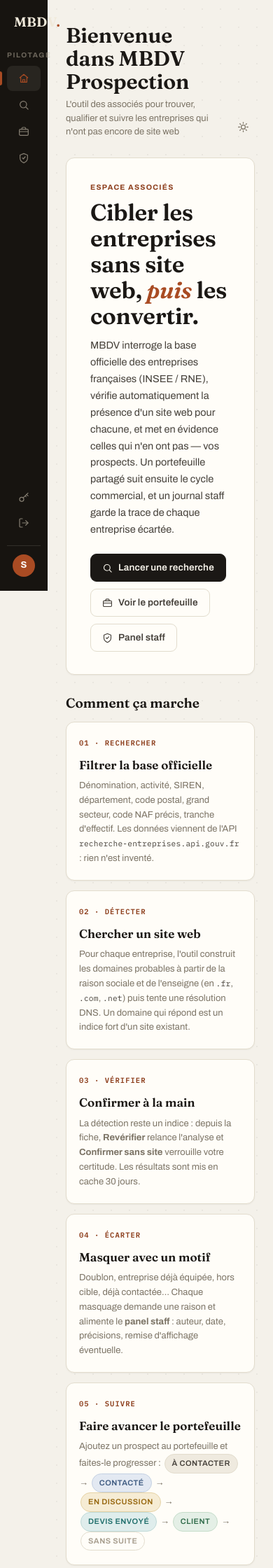
After one commit to DimalaxYT/MBDV, a Flask app: page /accueil in a window 390 px wide. The commit adds this page. Shown: the top 2240 px of the page at 70% size. Run offline with Flask 3, Linux system fonts and the light colour scheme; the visitor is signed in with stand-in values (Sample User, id 1).

Commit message:
Page d'accueil : explication de l'outil juste apres la connexion
- Nouvelle route /accueil (protegee par la connexion) : sans destination
  explicite (?next=), la connexion y amene desormais l'associe.
- Contenu : objectif de l'outil, parcours en 6 etapes (rechercher, detecter,
  verifier, ecarter, suivre, exporter), ce que contient une fiche entreprise,
  points de vigilance (aucune donnee inventee, detection heuristique, deux acces
  distincts, protections) et raccourcis de recherche pre-remplis.
- Navigation : entree "Accueil" dans la barre laterale, marque MBDV cliquable
  vers l'accueil ; le libelle actif suit la page.
- Mise en page : hero, grille d'etapes responsive, deux colonnes d'explications,
  en-tete de section ; tout est construit sur les jetons CSS existants, donc le
  mode sombre est pris en charge sans regle supplementaire.
- ?next= conserve sa priorite (retour a la page demandee apres connexion).
- 4 tests supplementaires (49 au total).

Co-authored-by: arena-agent <297053741+arena-agent@users.noreply.github.com>

```diff
--- a/app/icons.py
+++ b/app/icons.py
@@ -62,6 +62,8 @@ _ICONS = {
                 '<path d="M14.12 14.12a3 3 0 1 1-4.24-4.24"/><path d="M1 1l22 22"/>'),
     "layers": ('<path d="M12 2L2 7l10 5 10-5-10-5z"/>'
                '<path d="M2 17l10 5 10-5"/><path d="M2 12l10 5 10-5"/>'),
+    "home": ('<path d="M3.5 10.5L12 3.5l8.5 7"/>'
+             '<path d="M5.5 9.8V20h13V9.8"/><path d="M9.8 20v-5.4h4.4V20"/>'),
     "sun": ('<circle cx="12" cy="12" r="4.2"/>'
             '<path d="M12 2.5v2.2M12 19.3v2.2M2.5 12h2.2M19.3 12h2.2'
             'M5.3 5.3l1.6 1.6M17.1 17.1l1.6 1.6M18.7 5.3l-1.6 1.6M6.9 17.1l-1.6 1.6"/>'),
--- a/app/static/css/main.css
+++ b/app/static/css/main.css
@@ -1053,6 +1053,110 @@ body.login { background: var(--paper); }
 }
 
 /* ==========================================================================
+   Page d'accueil (explication de l'outil)
+   ========================================================================== */
+.home-hero { padding: 34px 34px 32px; }
+.home-hero-inner { max-width: 760px; }
+.home-eyebrow {
+  font-size: 10.5px;
+  font-weight: 700;
+  letter-spacing: 0.12em;
+  text-transform: uppercase;
+  color: var(--accent-2);
+}
+.home-hero h2 {
+  font-family: var(--font-display);
+  font-size: 33px;
+  font-weight: 620;
+  line-height: 1.12;
+  letter-spacing: -0.01em;
+  margin: 10px 0 12px;
+}
+.home-hero h2 em { color: var(--accent); font-style: italic; }
+.home-lede { color: var(--ink-2); font-size: 14.5px; line-height: 1.65; }
+.home-cta { display: flex; flex-wrap: wrap; gap: 10px; margin-top: 22px; }
+
+.home-section { margin-top: 26px; }
+.home-title {
+  font-family: var(--font-display);
+  font-size: 19px;
+  font-weight: 620;
+  margin-bottom: 12px;
+}
+.steps-grid {
+  display: grid;
+  grid-template-columns: repeat(auto-fit, minmax(250px, 1fr));
+  gap: 14px;
+}
+.step-card {
+  background: var(--card);
+  border: 1px solid var(--line);
+  border-radius: var(--radius);
+  box-shadow: var(--shadow-1);
+  padding: 18px 18px 20px;
+}
+.step-num {
+  font-family: var(--font-mono);
+  font-size: 10.5px;
+  font-weight: 600;
+  letter-spacing: 0.1em;
+  text-transform: uppercase;
+  color: var(--accent-2);
+}
+.step-card h3 {
+  font-family: var(--font-display);
+  font-size: 17px;
+  font-weight: 620;
+  margin: 9px 0 7px;
+}
+.step-card p { color: var(--muted); font-size: 13px; line-height: 1.6; }
+.step-card .badge { margin: 0 2px; }
+
+.home-two-cols {
+  display: grid;
+  grid-template-columns: 1fr 1fr;
+  gap: 16px;
+  margin-top: 26px;
+}
+.home-block { padding: 22px 24px 24px; }
+.home-list { display: flex; flex-direction: column; gap: 10px; }
+.home-list li {
+  font-size: 13.5px;
+  line-height: 1.6;
+  color: var(--ink-2);
+  padding-left: 16px;
+  position: relative;
+}
+.home-list li::before {
+  content: "";
+  position: absolute;
+  left: 0;
+  top: 8px;
+  width: 5px;
+  height: 5px;
+  border-radius: 50%;
+  background: var(--accent);
+}
+.home-list strong { color: var(--ink); }
+.home-foot { margin-top: 14px; color: var(--muted); font-size: 12.5px; line-height: 1.6; }
+.home-foot kbd {
+  font-family: var(--font-mono);
+  font-size: 11px;
+  padding: 1px 5px;
+  border: 1px solid var(--line);
+  border-bottom-width: 2px;
+  border-radius: 5px;
+  background: var(--card-2);
+  color: var(--ink-2);
+}
+.home-block:last-child { margin-top: 16px; }
+.panel + .home-section { margin-top: 26px; }
+
+@media (max-width: 1020px) {
+  .home-two-cols { grid-template-columns: 1fr; }
+}
+
+/* ==========================================================================
    Theme sombre
    Le theme est pose par un script inline (base.html) : <html data-theme="dark">,
    ce qui evite tout clignotement au chargement.
--- /dev/null
+++ b/app/templates/accueil.html
@@ -0,0 +1,132 @@
+{% extends "base.html" %}
+
+{% block titre_page %}Accueil - MBDV Prospection{% endblock %}
+{% block titre %}Bienvenue dans MBDV Prospection{% endblock %}
+{% block sous_titre %}L'outil des associés pour trouver, qualifier et suivre les entreprises qui n'ont pas encore de site web{% endblock %}
+
+{% block content %}
+
+<section class="panel home-hero">
+  <div class="home-hero-inner">
+    <p class="home-eyebrow">Espace associés</p>
+    <h2>Cibler les entreprises sans site web, <em>puis</em> les convertir.</h2>
+    <p class="home-lede">
+      MBDV interroge la base officielle des entreprises françaises (INSEE / RNE), vérifie
+      automatiquement la présence d'un site web pour chacune, et met en évidence celles qui
+      n'en ont pas — vos prospects. Un portefeuille partagé suit ensuite le cycle commercial,
+      et un journal staff garde la trace de chaque entreprise écartée.
+    </p>
+    <div class="home-cta">
+      <a class="btn btn-ink btn-tall" href="/">{{ icon('search', 15) }} Lancer une recherche</a>
+      <a class="btn btn-ghost btn-tall" href="/portefeuille">{{ icon('briefcase', 15) }} Voir le portefeuille</a>
+      <a class="btn btn-ghost btn-tall" href="/staff">{{ icon('shield', 15) }} Panel staff</a>
+    </div>
+  </div>
+</section>
+
+<section class="home-section">
+  <h2 class="home-title">Comment ça marche</h2>
+  <div class="steps-grid">
+    <article class="step-card">
+      <span class="step-num">01 · Rechercher</span>
+      <h3>Filtrer la base officielle</h3>
+      <p>
+        Dénomination, activité, SIREN, département, code postal, grand secteur, code NAF
+        précis, tranche d'effectif. Les données viennent de l'API
+        <code class="mono">recherche-entreprises.api.gouv.fr</code> : rien n'est inventé.
+      </p>
+    </article>
+    <article class="step-card">
+      <span class="step-num">02 · Détecter</span>
+      <h3>Chercher un site web</h3>
+      <p>
+        Pour chaque entreprise, l'outil construit les domaines probables à partir de la
+        raison sociale et de l'enseigne (en <code class="mono">.fr</code>,
+        <code class="mono">.com</code>, <code class="mono">.net</code>) puis tente une
+        résolution DNS. Un domaine qui répond est un indice fort d'un site existant.
+      </p>
+    </article>
+    <article class="step-card">
+      <span class="step-num">03 · Vérifier</span>
+      <h3>Confirmer à la main</h3>
+      <p>
+        La détection reste un indice : depuis la fiche, <strong>Revérifier</strong> relance
+        l'analyse et <strong>Confirmer sans site</strong> verrouille votre certitude.
+        Les résultats sont mis en cache 30 jours.
+      </p>
+    </article>
+    <article class="step-card">
+      <span class="step-num">04 · Écarter</span>
+      <h3>Masquer avec un motif</h3>
+      <p>
+        Doublon, entreprise déjà équipée, hors cible, déjà contactée… Chaque masquage
+        demande une raison et alimente le <strong>panel staff</strong> : auteur, date,
+        précisions, remise d'affichage éventuelle.
+      </p>
+    </article>
+    <article class="step-card">
+      <span class="step-num">05 · Suivre</span>
+      <h3>Faire avancer le portefeuille</h3>
+      <p>
+        Ajoutez un prospect au portefeuille et faites-le progresser :
+        {% for code, label in statuts_pipeline %}<span class="badge st-{{ code }}">{{ label }}</span>{% if not loop.last %} → {% endif %}{% endfor %}
+      </p>
+    </article>
+    <article class="step-card">
+      <span class="step-num">06 · Exporter</span>
+      <h3>Sortir les données</h3>
+      <p>
+        Export CSV de la page de résultats (format Excel français, séparateur
+        <code class="mono">;</code>) : coordonnées, activité, effectif, dirigeants, état
+        du site détecté et statut commercial.
+      </p>
+    </article>
+  </div>
+</section>
+
+<section class="home-two-cols">
+  <article class="panel home-block">
+    <h2 class="home-title">Dans une fiche entreprise</h2>
+    <ul class="home-list">
+      <li><strong>Identification</strong> — SIREN, SIRET du siège, forme juridique, date de création, établissements.</li>
+      <li><strong>Localisation</strong> — adresse du siège, département, région, repérage sur carte.</li>
+      <li><strong>Activité</strong> — code NAF et libellé, tranche d'effectif, début d'activité.</li>
+      <li><strong>Dirigeants</strong> — nom, qualité, année de naissance (source INPI).</li>
+      <li><strong>Finances</strong> — dernier chiffre d'affaires et résultat net publiés.</li>
+      <li><strong>Repères</strong> — RGE, Qualiopi, bio, ESS, société à mission, association…</li>
+    </ul>
+  </article>
+
+  <article class="panel home-block">
+    <h2 class="home-title">Bon à savoir</h2>
+    <ul class="home-list">
+      <li><strong>Aucune donnée inventée.</strong> Si la base officielle est injoignable,
+        l'outil le dit et n'affiche rien. Un jeu de démonstration (entreprises fictives)
+        n'est servi que sur demande explicite, et toujours annoncé comme tel.</li>
+      <li><strong>La détection est heuristique.</strong> Un site peut exister sous un
+        domaine imprévisible ; un domaine peut répondre sans héberger de site. D'où la
+        vérification manuelle en un clic.</li>
+      <li><strong>Deux accès distincts</strong> — chacun son identifiant et son mot de
+        passe, un portefeuille commun. Les mots de passe sont stockés hachés (scrypt).</li>
+      <li><strong>Sessions et écritures protégées</strong> — jeton CSRF sur chaque
+        enregistrement, sessions signées, limitation des tentatives de connexion.</li>
+    </ul>
+  </article>
+</section>
+
+<section class="panel home-block">
+  <h2 class="home-title">Pour démarrer tout de suite</h2>
+  <div class="start-chips">
+    <a class="chip" href="/?q=coiffure&departement=44&sans_site=1">Coiffures en Loire-Atlantique {{ icon('arrow-right', 13) }}</a>
+    <a class="chip" href="/?q=boulangerie&departement=16&sans_site=1">Boulangeries en Charente {{ icon('arrow-right', 13) }}</a>
+    <a class="chip" href="/?q=restaurant&departement=75&sans_site=1">Restaurants à Paris {{ icon('arrow-right', 13) }}</a>
+    <a class="chip" href="/?departement=24&section=F&sans_site=1">Artisans du bâtiment en Dordogne {{ icon('arrow-right', 13) }}</a>
+  </div>
+  <p class="home-foot">
+    Astuce : le filtre <strong>sans site détecté</strong> analyse plusieurs pages de
+    résultats et ne garde que les entreprises sans domaine vérifiable. Dans la recherche,
+    la touche <kbd>/</kbd> place le curseur dans le champ principal.
+  </p>
+</section>
+
+{% endblock %}
--- a/app/templates/base.html
+++ b/app/templates/base.html
@@ -29,13 +29,16 @@
 <div class="shell">
 
   <aside class="sidebar">
-    <a class="brand" href="/">
+    <a class="brand" href="/accueil">
       <span class="brand-word">MBDV<span class="brand-dot">.</span></span>
       <span class="brand-sub">Prospection</span>
     </a>
 
     <nav class="nav">
       <span class="nav-label">Pilotage</span>
+      <a href="/accueil" class="nav-item {% if page_id == 'accueil' %}active{% endif %}">
+        {{ icon('home') }} <span>Accueil</span>
+      </a>
       <a href="/" class="nav-item {% if page_id == 'recherche' %}active{% endif %}">
         {{ icon('search') }} <span>Recherche</span>
       </a>
--- a/app/views.py
+++ b/app/views.py
@@ -79,7 +79,7 @@ def _inject_globales():
 
 def _destination_sure(dest) -> str:
     """Chemin interne uniquement : bloque les redirections ouvertes (//exemple.com)."""
-    secours = url_for("views.recherche")
+    secours = url_for("views.accueil")
     texte = str(dest or "")
     if not texte.startswith("/") or texte.startswith("//") or texte.startswith("/\\"):
         return secours
@@ -92,7 +92,7 @@ def _destination_sure(dest) -> str:
 @bp.route("/connexion", methods=["GET", "POST"])
 def connexion():
     if current_user():
-        return redirect(url_avec_jeton(url_for("views.recherche")))
+        return redirect(url_avec_jeton(url_for("views.accueil")))
     erreur = None
     if request.method == "GET":
         # Trace utile pour diagnostiquer un apercu qui perd son cookie de session
@@ -119,6 +119,22 @@ def connexion():
 def deconnexion():
     logout()
     return redirect(url_for("views.connexion"))
+
+
+# --------------------------------------------------------------------------
+# Accueil (page d'explication, affichee juste apres la connexion)
+# --------------------------------------------------------------------------
+
+@bp.route("/accueil")
+@login_required
+def accueil():
+    return render_template(
+        "accueil.html",
+        page_id="accueil",
+        titre="Bienvenue dans MBDV Prospection",
+        sous_titre=("L'outil des associés pour trouver, qualifier et suivre les "
+                    "entreprises qui n'ont pas encore de site web"),
+    )
 
 
 # --------------------------------------------------------------------------
```
Also changed, not shown: tests/test_mbdv.py (+49 -9 lines).
